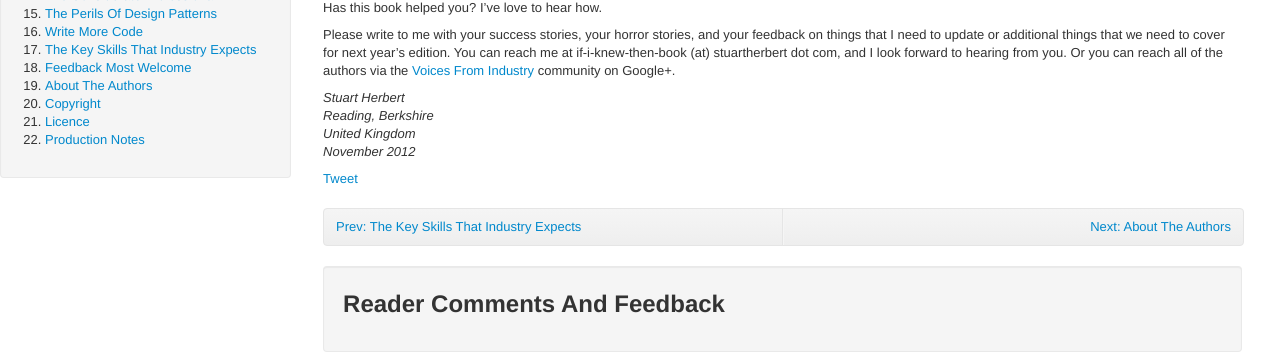
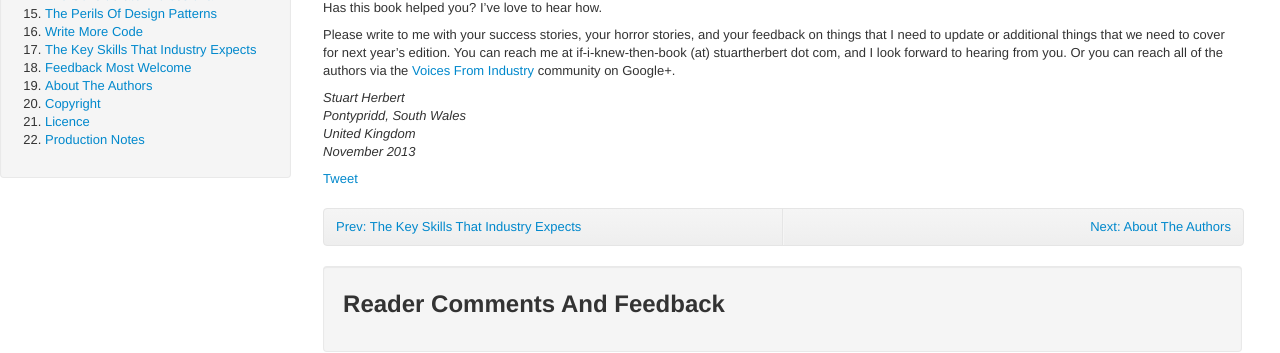
Before and after one commit to stuartherbert/if-i-knew-then, a Jekyll site: the page built from feedback.md, in a window 1280 px wide. Shown: the part 335-688 px from the top of the page. Built offline with Jekyll 4.4.1, drawn with Linux system fonts in a browser that asks for light colours; comment, search, counter and statistics services are not loaded.

Commit message:
Updated date and location

```diff
--- a/feedback.md
+++ b/feedback.md
@@ -18,6 +18,6 @@ Has this book helped you?  I've love to hear how.
 Please write to me with your success stories, your horror stories, and your feedback on things that I need to update or additional things that we need to cover for next year's edition.  You can reach me at if-i-knew-then-book (at) stuartherbert dot com, and I look forward to hearing from you.  Or you can reach all of the authors via the [Voices From Industry](https://plus.google.com/u/0/communities/111699457416495663696) community on Google+.
 
 _Stuart Herbert<br/>
-Reading, Berkshire<br/>
+Pontypridd, South Wales<br/>
 United Kingdom<br/>
-November 2012_
+November 2013_
```
